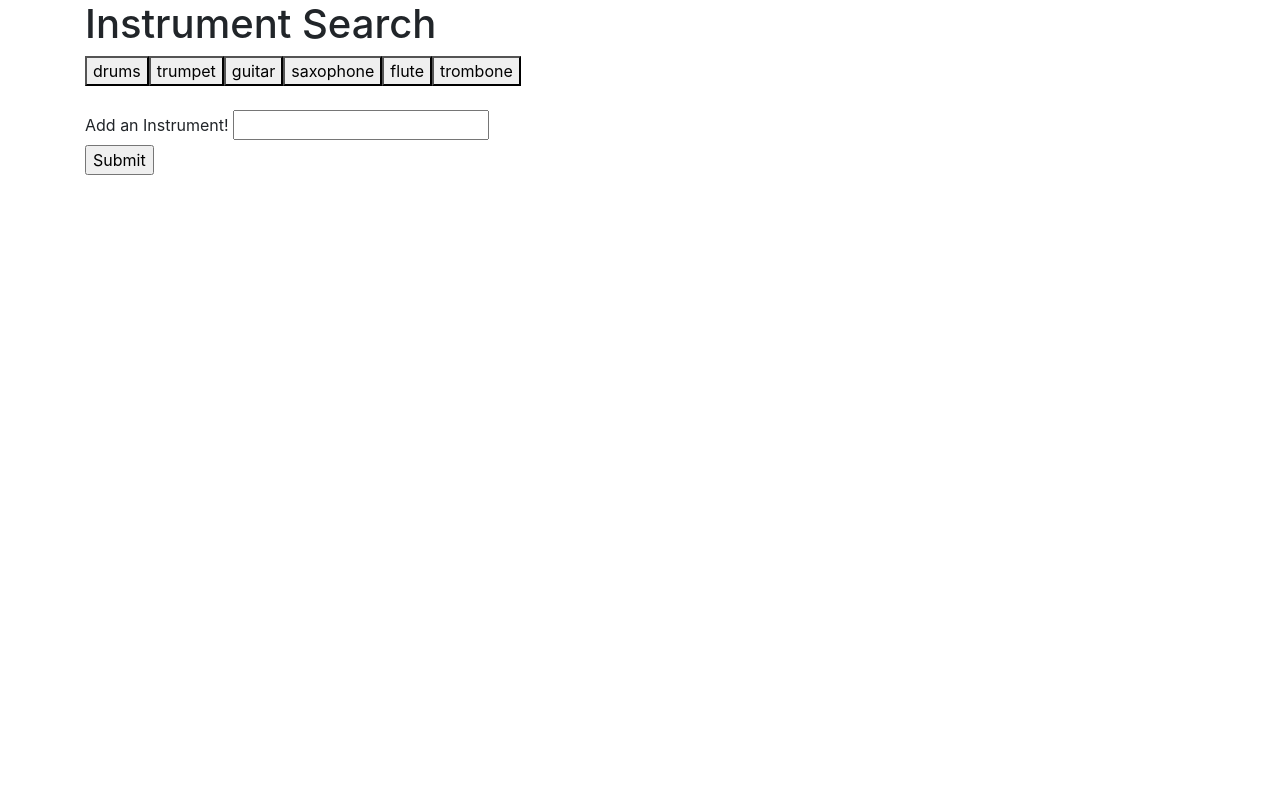
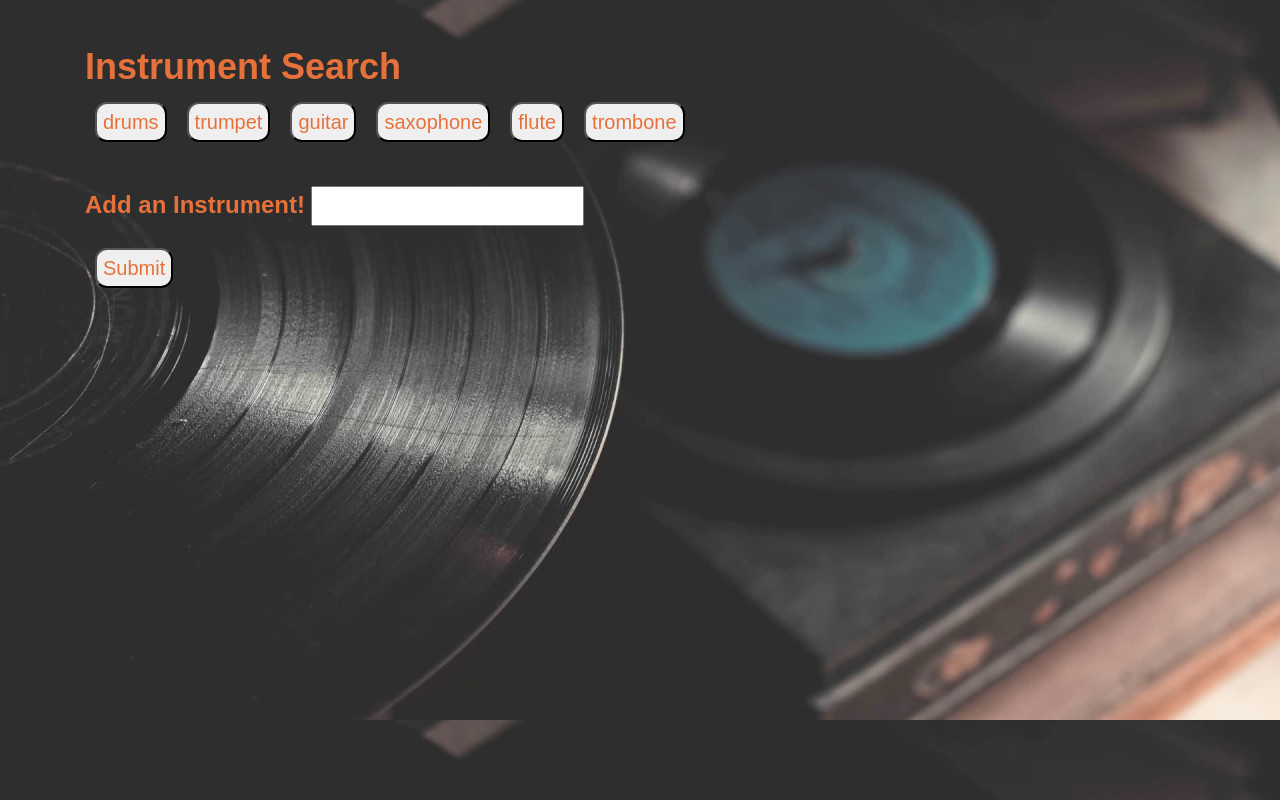
Before and after one commit to ashbshaw/Musical-Instrument-AJAX-Project, a plain HTML site: page index.html in a window 1280 px wide. Drawn offline with nearby package versions, Linux system fonts and the light colour scheme.

Commit message:
Tuesday late

```diff
--- /dev/null
+++ b/giphycss.css
@@ -0,0 +1,34 @@
+body {
+    font-family: Arial, "Helvetica Neue", Helvetica, sans-serif;
+    margin: 50px;
+    font-size: 20px;
+    line-height: 34px;
+    color: rgb(231, 113, 58);
+    font-weight: bolder;
+    background: url("background2.jpg");
+    background-size: 100%;
+  }
+
+h1 {
+    font-size: 36px;
+    line-height: 34px;
+    color: rgb(231, 113, 58);
+    font-weight: bolder;
+}
+
+h2 {
+    font-size: 24px;
+    line-height: 34px;
+    color: rgb(231, 113, 58);
+    font-weight: bolder;
+}
+
+.instrument, #add-instrument {
+    color: rgb(231, 113, 58);
+    padding: 5px, 10px;
+    margin: 10px;
+    text-align: center;
+    text-decoration: none;
+    display: inline-block;
+    border-radius: 12px;
+}
--- a/index.html
+++ b/index.html
@@ -5,6 +5,8 @@
     <meta charset="utf-8">
     <link rel="stylesheet" href="https://stackpath.bootstrapcdn.com/bootstrap/4.1.3/css/bootstrap.min.css" integrity="sha384-MCw98/SFnGE8fJT3GXwEOngsV7Zt27NXFoaoApmYm81iuXoPkFOJwJ8ERdknLPMO"
         crossorigin="anonymous">
+    <link rel="stylesheet" type="text/css" href="giphycss.css">
+    <meta name="viewport" content="width=device-width, initial-scale=1.0">
     <title>Musical Gifs</title>
 </head>
 
@@ -18,7 +20,7 @@
         <br>
 
         <form id="instrument-form">
-            <label for="instrument-input">Add an Instrument!</label>
+            <label for="instrument-input"><h2>Add an Instrument!</h2></label>
             <input type="text" id="instrument-input"><br>
 
             <!-- Button triggers new instruments to be added -->
@@ -33,7 +35,7 @@
         <script src="https://cdnjs.cloudflare.com/ajax/libs/jquery/3.2.1/jquery.min.js"></script>
         <script type="text/javascript">
 
-            // add the document ready!!!
+            $(document).ready(function () {
 
                 var instruments = ["drums", "trumpet", "guitar", "saxophone", "flute", "trombone"];
 
@@ -57,7 +59,9 @@
                             // Gif variables and holders
                             var gifDiv = $("<div>");
                             var gifImage = $("<img>");
+                            var gifImage2 = $("<img>");
                             gifImage.attr("src", results[i].images.fixed_height_still.url);
+                            gifImage2.attr("src", results[i].images.fixed_height.url);
 
                             gifDiv.prepend(gifImage);
                             $("#instruments-view").prepend(gifDiv);
@@ -69,9 +73,11 @@
 
                             gifDiv.append(p);
 
-                     //   $("#instruments-view").on("click", function () {
-                     //       $(this).attr('src', src.replace('.gif', '_anim.gif'));
-                     //   })
+                            $("#instruments-view").on("click", function () {
+                                // On the right track but not working
+                                //gifDiv.remove(gifImage);
+                                gifDiv.prepend(gifImage2);
+                            })
                         }
                     });
                 }
@@ -117,7 +123,7 @@
 
                 // Calling the renderButtons function to display the intial buttons
                 renderButtons();
-
+            })
 
         </script>
     </div>
```
Also changed, not shown: background.jpg (added), background2.jpg (added). Lines whose indentation alone changed are shown as unchanged.
